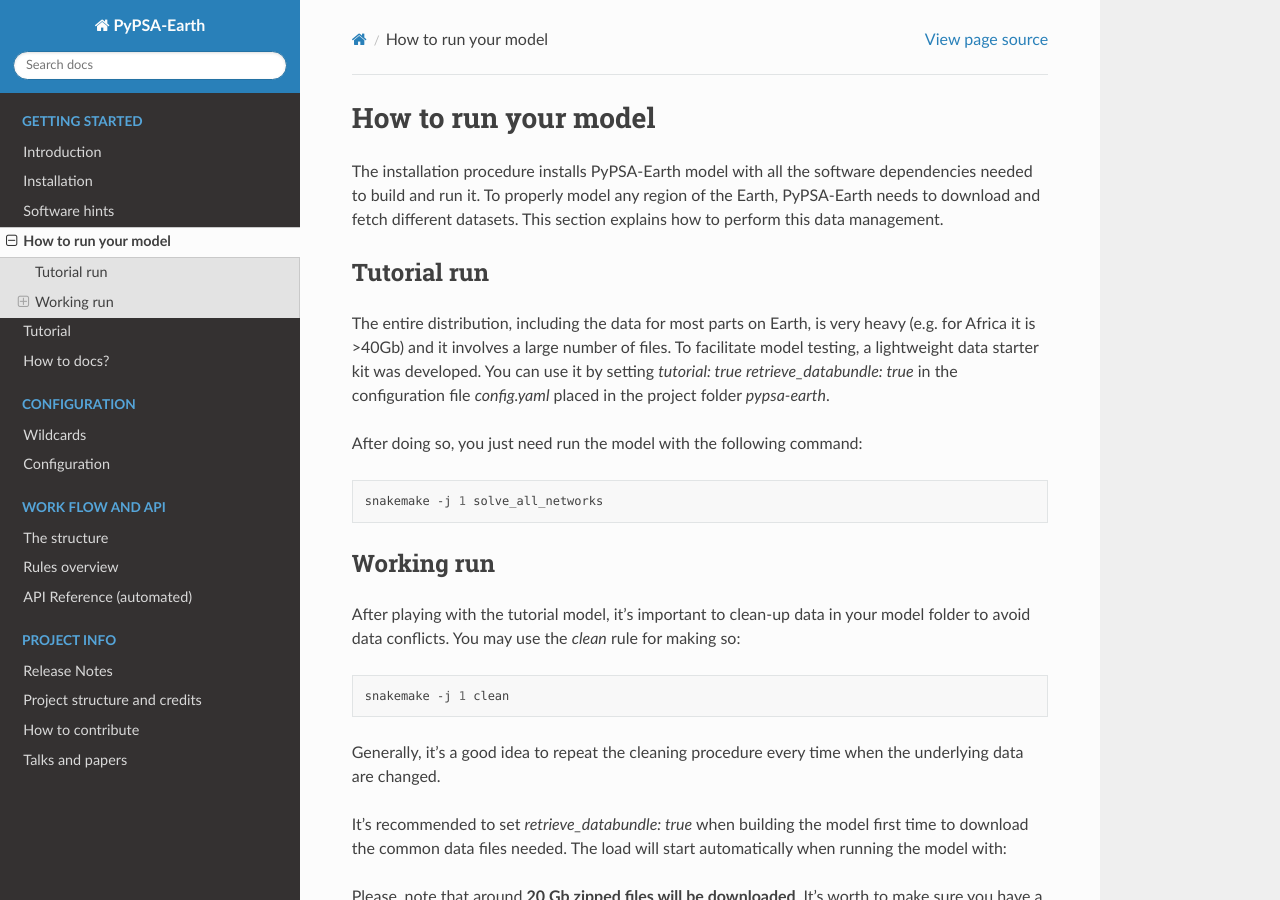
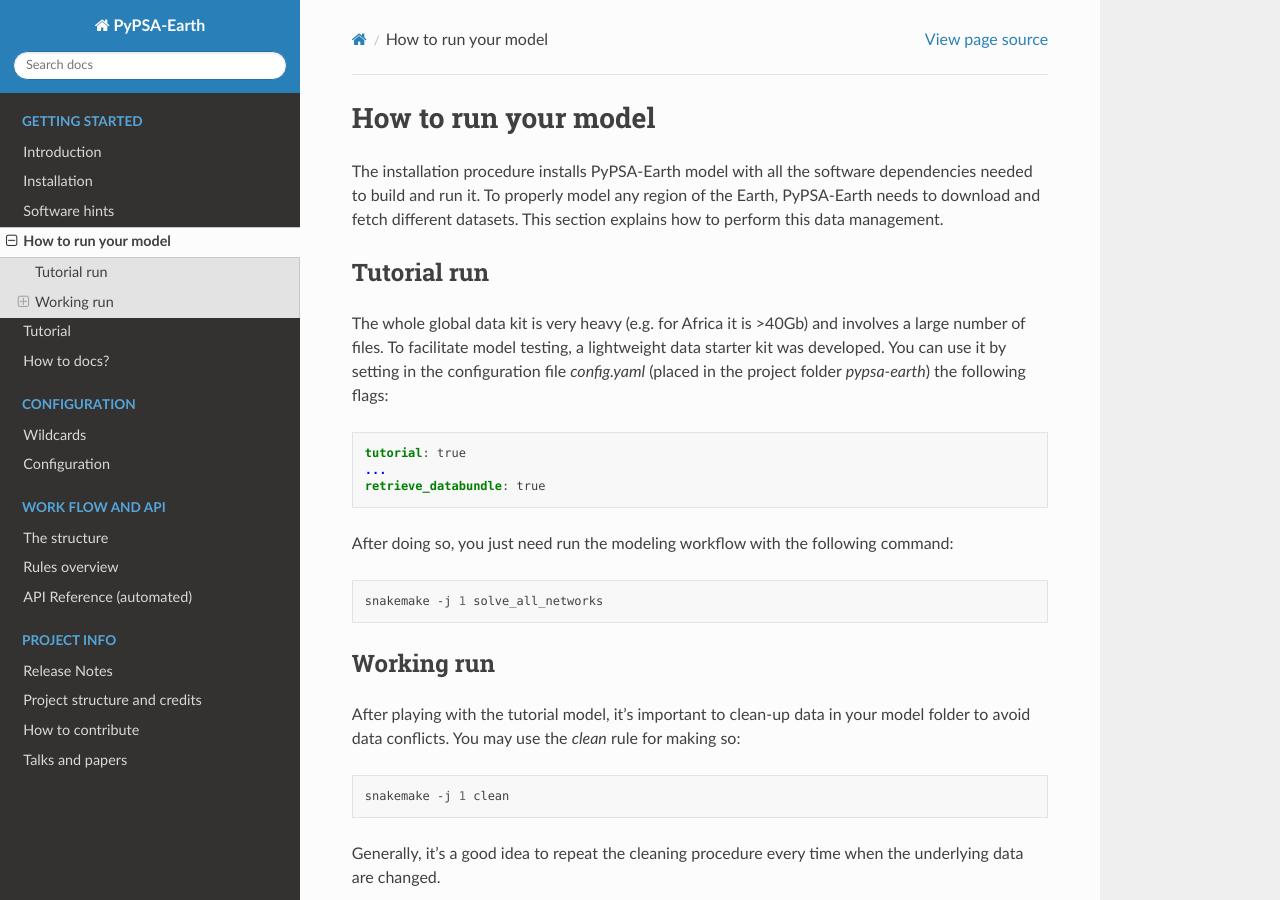
Before and after one commit to pypsa-meets-earth/pypsa-earth, a Sphinx documentation site: the page built from doc/how_to_start.rst, in a window 1280 px wide and 900 px high. Built offline with Sphinx 7.4.7 and the Read the Docs theme 2.0.0, drawn with Linux system fonts in a browser that asks for light colours; pages that are not in the unit, such as notebooks, are missing from menus; the version number could not be read and is left out.

Commit message:
Improve explanations

```diff
--- a/doc/how_to_start.rst
+++ b/doc/how_to_start.rst
@@ -15,9 +15,15 @@
 Tutorial run
 ------------------------------
 
-The entire distribution, including the data for most parts on Earth, is very heavy (e.g. for Africa it is >40Gb) and it involves a large number of files. To facilitate model testing, a lightweight data starter kit was developed. You can use it by setting `tutorial: true` `retrieve_databundle: true` in the configuration file `config.yaml` placed in the project folder `pypsa-earth`.
+The whole global data kit is very heavy (e.g. for Africa it is >40Gb) and involves a large number of files. To facilitate model testing, a lightweight data starter kit was developed. You can use it by setting in the configuration file `config.yaml` (placed in the project folder `pypsa-earth`) the following flags:
 
-After doing so, you just need run the model with the following command:
+.. code:: yaml
+
+    tutorial: true
+    ...
+    retrieve_databundle: true
+
+After doing so, you just need run the modeling workflow with the following command:
 
 .. code:: bash
 
```
